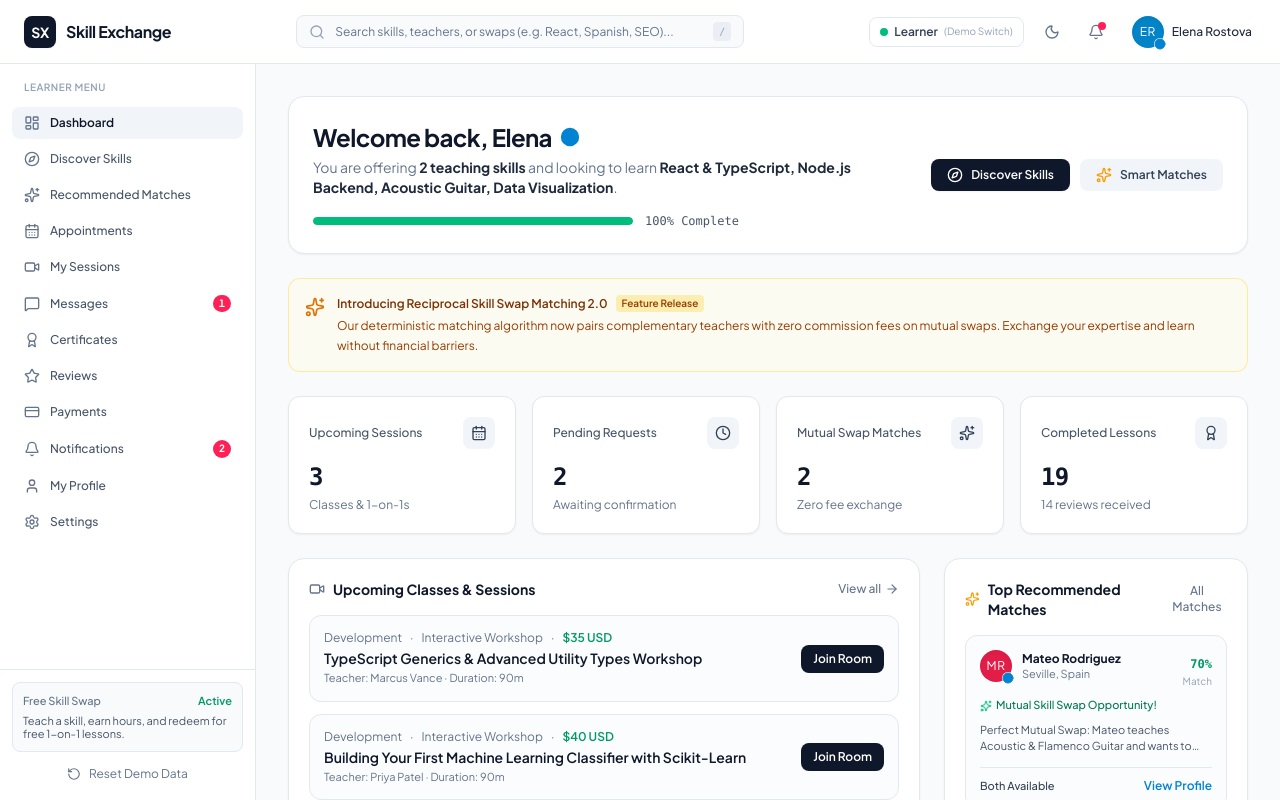
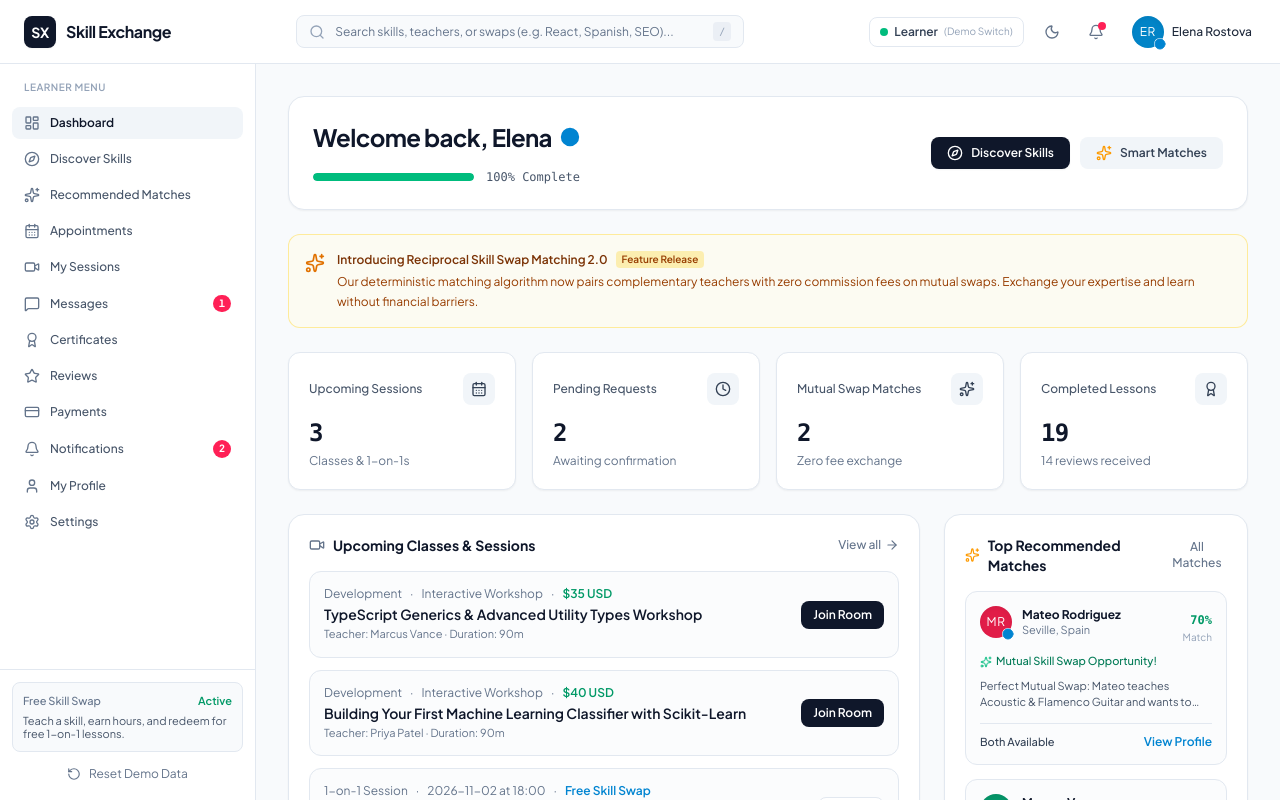
Before and after one commit to abuubaydah2012/Skill-Exchange, a React (Vite) app: page /dashboard in a window 1280 px wide. Shown: the top 800 px of the page. Built offline with nearby package versions, Linux system fonts and the light colour scheme.

Commit message:
refactor(dashboard): remove profile summary text from learner dashboard

```diff
--- a/src/components/dashboard/LearnerDashboard.tsx
+++ b/src/components/dashboard/LearnerDashboard.tsx
@@ -119,9 +119,6 @@ export const LearnerDashboard: React.FC = () => {
               </span>
             )}
           </div>
-          <p className="text-xs sm:text-sm text-neutral-500 dark:text-neutral-400 mt-1 max-w-xl">
-            You are offering <strong className="text-neutral-800 dark:text-neutral-200">{currentUser.teachingSkills.length} teaching skills</strong> and looking to learn <strong className="text-neutral-800 dark:text-neutral-200">{currentUser.learningInterests.join(', ') || 'new skills'}</strong>.
-          </p>
 
           {/* Profile Completeness Bar */}
           <div className="mt-4 flex items-center gap-3">
```
